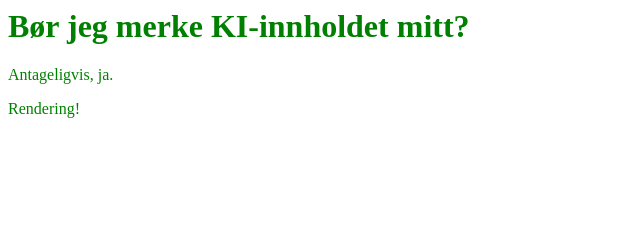
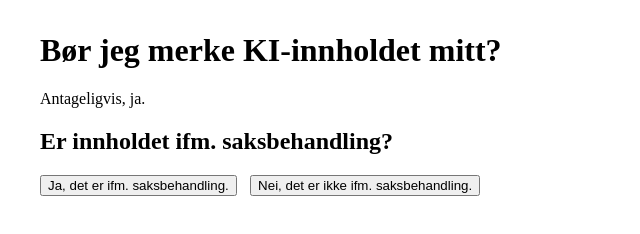
Before and after one commit to navikt/decision-tree-navigator, a plain HTML site: page index.html in a window 1280 px wide. Shown: the whole page, without its empty margins (0-640 px from the left). Drawn offline with Linux system fonts and the light colour scheme.

Commit message:
Add basic functionality

```diff
--- a/index.html
+++ b/index.html
@@ -10,7 +10,7 @@
 <main>
     <h1>Bør jeg merke KI-innholdet mitt?</h1>
     <p>Antageligvis, ja.</p>
-    <article id="tree"></article>
+    <article id="tree" aria-live="polite"></article>
 </main>
 
 <script src="index.js"></script>
--- a/index.js
+++ b/index.js
@@ -1,7 +1,146 @@
-function renderTree() {
-    document.getElementById("tree").textContent = "Rendering!";
+const tree = {
+    start: {
+        q: "Er innholdet ifm. saksbehandling?",
+        options: {
+            yes: {
+                next: "doNotUseAI",
+                label: "Ja, det er ifm. saksbehandling."
+            },
+            no: {
+                next: "contentType",
+                label: "Nei, det er ikke ifm. saksbehandling."
+            }
+        }
+    },
+    contentType: {
+        q: "Er innholdet en rapport?",
+        options: {
+            isReport: {
+                next: "utvidetMerking",
+                label: "Ja, det er en rapport."
+            },
+            notReport: {
+                next: "publicContent",
+                label: "Nei, det er ikke en rapport."
+            }
+        }
+    },
+    publicContent: {
+        q: "Er innholdet tilgjengelig for allmenheten?",
+        options: {
+            isPublic: {
+                next: "minimalMarking",
+                label: "Ja, det er offentlig tilgjengelig."
+            },
+            notPublic: {
+                next: "realisticContent",
+                label: "Nei, det er bare til internt bruk."
+            }
+        }
+    },
+    realisticContent: {
+        q: "Er innholdet fotorealistisk/virkelighetstro media?",
+        options: {
+            isRealistic: {
+                next: "minimalMarking",
+                label: "Ja, det er fotorealistisk elelr virkelighetstro."
+            },
+            notRealistic: {
+                next: "normativeContent",
+                label: "Nei, det er ikke fotorealistisk eller virkelighetstro."
+            }
+        }
+    },
+    normativeContent: {
+        q: "Er innholdet retningsgivende eller arkiveringspliktig?",
+        options: {
+            isNormative: {
+                next: "decideMarkingYourself",
+                label: "Ja, det er retningsgivende eller arkiveringspliktig."
+            },
+            notNormative: {
+                next: "markingNotRequired",
+                label: "Nei, det er ikke retningsgivende eller arkiveringspliktig."
+            }
+        }
+    },
+    minimalMarking: {
+        q: "Bruk minimal merking.",
+        end: true
+    },
+    utvidetMerking: {
+        q: "Bruk utvidet merking.",
+        end: true
+    },
+    decideMarkingYourself: {
+        q: "Bruk skjønn til å velge variant avhengig av kontekst og hvor omfattende innholdet er.",
+        end: true
+    },
+    markingNotRequired: {
+        q: "Bruk skjønn til å velge om du vil merke innholdet eller ei, og i så fall hvordan.",
+        end: true
+    },
+    doNotUseAI: {
+        q: "Generativ KI skal ikke brukes i forbindelse med saksbehandling.",
+        end: true
+    }
+};
+
+let history = ["start"];
+
+function render() {
+    const section = document.getElementById("tree");
+    section.innerHTML = "";
+
+    const current = history[history.length - 1];
+    const node = tree[current];
+
+    const question = document.createElement("h2");
+    question.id = "question";
+    question.setAttribute("tabindex", "-1");
+    question.textContent = node.q;
+    section.appendChild(question);
+
+    // When coming to the end of the flow, add the restart button and return
+    if (node.end) {
+        const restart = document.createElement("button");
+        restart.textContent = "Start på nytt";
+        restart.onclick = () => {
+            history = ["start"];
+            render();
+        };
+        section.appendChild(restart);
+        question.focus();
+
+        return;
+    }
+
+    // Create the buttons
+    for (const option of Object.values(node.options)) {
+        const btn = document.createElement("button");
+        btn.textContent = option.label;
+        btn.onclick = () => {
+            history.push(option.next);
+            render();
+        };
+        section.appendChild(btn);
+    }
+
+    // Add back button when relevant
+    if (history.length > 1) {
+        const backBtn = document.createElement("button");
+        backBtn.textContent = "Tilbake";
+
+        backBtn.onclick = () => {
+            history.pop();
+            render();
+        };
+        section.appendChild(backBtn);
+        question.focus();
+    }
+
+
+
 }
 
-document.addEventListener("DOMContentLoaded", () => {
-    renderTree();
-});
+document.addEventListener("DOMContentLoaded", render);
--- a/screen.css
+++ b/screen.css
@@ -1,3 +1,9 @@
 body {
-    color: green;
+    max-width: 75em;
+    margin: 2em auto;
 }
+
+button {
+    display: inline-block;
+    margin-right: 1em;
+}
```
